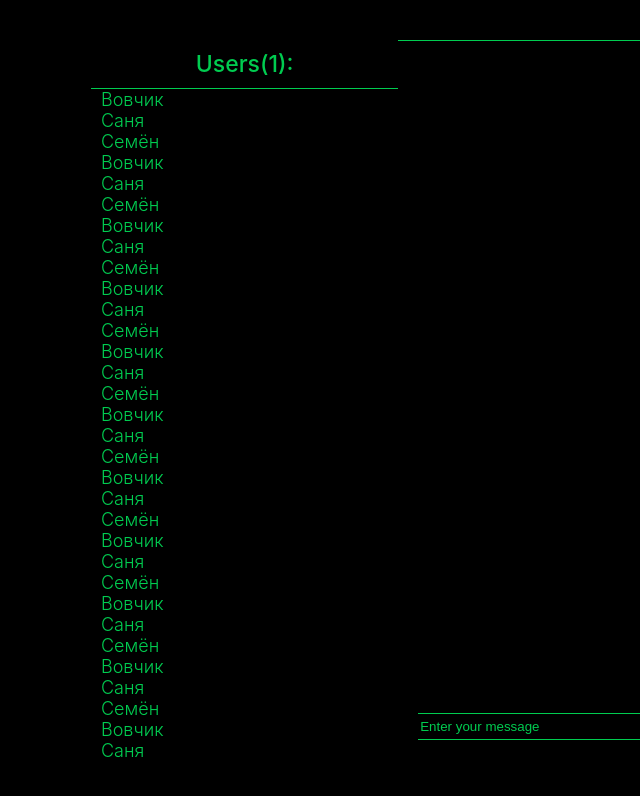
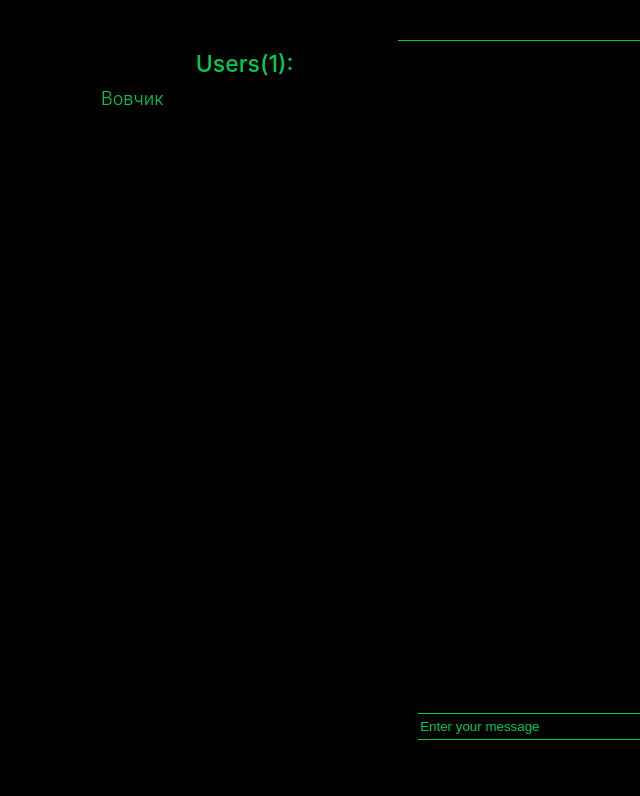
Before and after one commit to Scal3/chat, a React (Create React App) app: page / in a window 1280 px wide. Shown: the top 796 px of the page, without its empty margins (37-677 px from the left). Built offline with nearby package versions, Linux system fonts and the light colour scheme; no server answers.

Commit message:
fix/delete position stiky in heading

```diff
--- a/src/components/ChatUsers/ChatUsers.css
+++ b/src/components/ChatUsers/ChatUsers.css
@@ -23,17 +23,8 @@
     font-size: 18px;
     font-weight: 500;
     margin: 0;
-    padding: 0;
+    padding: 10px;
 }
-
-.chat-users__sticky-heading {
-    position: sticky;
-    top: 0;
-    background-color: #000;
-    padding: 10px;
-    border-bottom: 1px solid #00CC50;
-}
-
 
 @media screen and (min-width: 768px) {
     .chat-users {
--- a/src/components/ChatUsers/ChatUsers.js
+++ b/src/components/ChatUsers/ChatUsers.js
@@ -5,43 +5,9 @@ import './ChatUsers.css'
 function ChatUsers() {
   return (
     <div className="chat-users">
-      <div className="chat-users__sticky-heading">
-        <h2 className="chat-users__heading">Users(1):</h2>
-      </div>
+      <h2 className="chat-users__heading">Users(1):</h2>
       <ul className="chat-users__list">
         <li className="chat-users__list-item">Вовчик</li>
-        <li className="chat-users__list-item">Саня</li>
-        <li className="chat-users__list-item">Семён</li>
-        <li className="chat-users__list-item">Вовчик</li>
-        <li className="chat-users__list-item">Саня</li>
-        <li className="chat-users__list-item">Семён</li>
-        <li className="chat-users__list-item">Вовчик</li>
-        <li className="chat-users__list-item">Саня</li>
-        <li className="chat-users__list-item">Семён</li>
-        <li className="chat-users__list-item">Вовчик</li>
-        <li className="chat-users__list-item">Саня</li>
-        <li className="chat-users__list-item">Семён</li>
-        <li className="chat-users__list-item">Вовчик</li>
-        <li className="chat-users__list-item">Саня</li>
-        <li className="chat-users__list-item">Семён</li>
-        <li className="chat-users__list-item">Вовчик</li>
-        <li className="chat-users__list-item">Саня</li>
-        <li className="chat-users__list-item">Семён</li>
-        <li className="chat-users__list-item">Вовчик</li>
-        <li className="chat-users__list-item">Саня</li>
-        <li className="chat-users__list-item">Семён</li>
-        <li className="chat-users__list-item">Вовчик</li>
-        <li className="chat-users__list-item">Саня</li>
-        <li className="chat-users__list-item">Семён</li>
-        <li className="chat-users__list-item">Вовчик</li>
-        <li className="chat-users__list-item">Саня</li>
-        <li className="chat-users__list-item">Семён</li>
-        <li className="chat-users__list-item">Вовчик</li>
-        <li className="chat-users__list-item">Саня</li>
-        <li className="chat-users__list-item">Семён</li>
-        <li className="chat-users__list-item">Вовчик</li>
-        <li className="chat-users__list-item">Саня</li>
-        <li className="chat-users__list-item">Семён</li>
       </ul>
     </div>
   )
```
